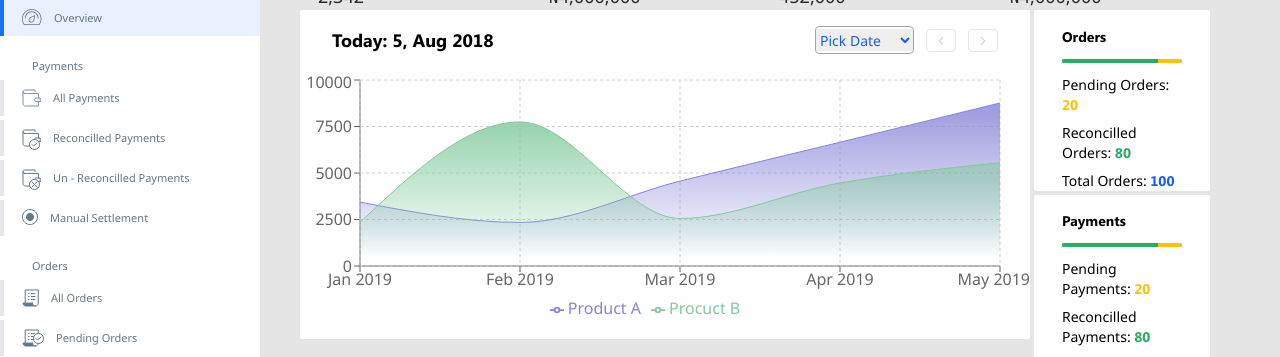
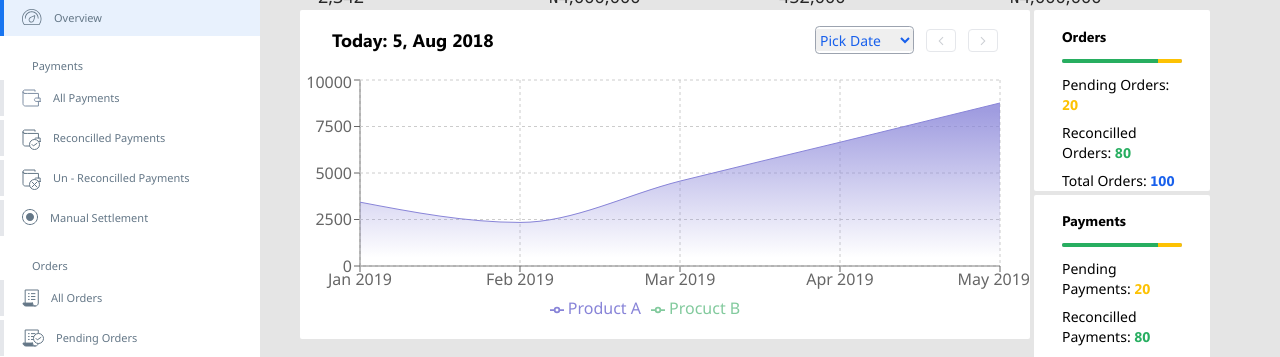
Before and after one commit to damatie/minty, a React (Create React App) app: page / in a window 1280 px wide. Shown: the part 183-540 px from the top of the page. Built offline with nearby package versions, Linux system fonts and the light colour scheme.

Commit message:
fix: chart

```diff
--- a/src/charts/LineChart.jsx
+++ b/src/charts/LineChart.jsx
@@ -12,27 +12,22 @@ export const data = [
     {
       name: "Jan 2019",
       "Product A": 3432,
-      "Procuct B": 2342
     },
     {
       name: "Feb 2019",
       "Product A": 2342,
-      "Procuct B": 7746
     },
     {
       name: "Mar 2019",
       "Product A": 4565,
-      "Procuct B": 2556
     },
     {
       name: "Apr 2019",
       "Product A": 6654,
-      "Procuct B": 4465
     },
     {
       name: "May 2019",
       "Product A": 8765,
-      "Procuct B": 5553
     }
 ];
 
```
